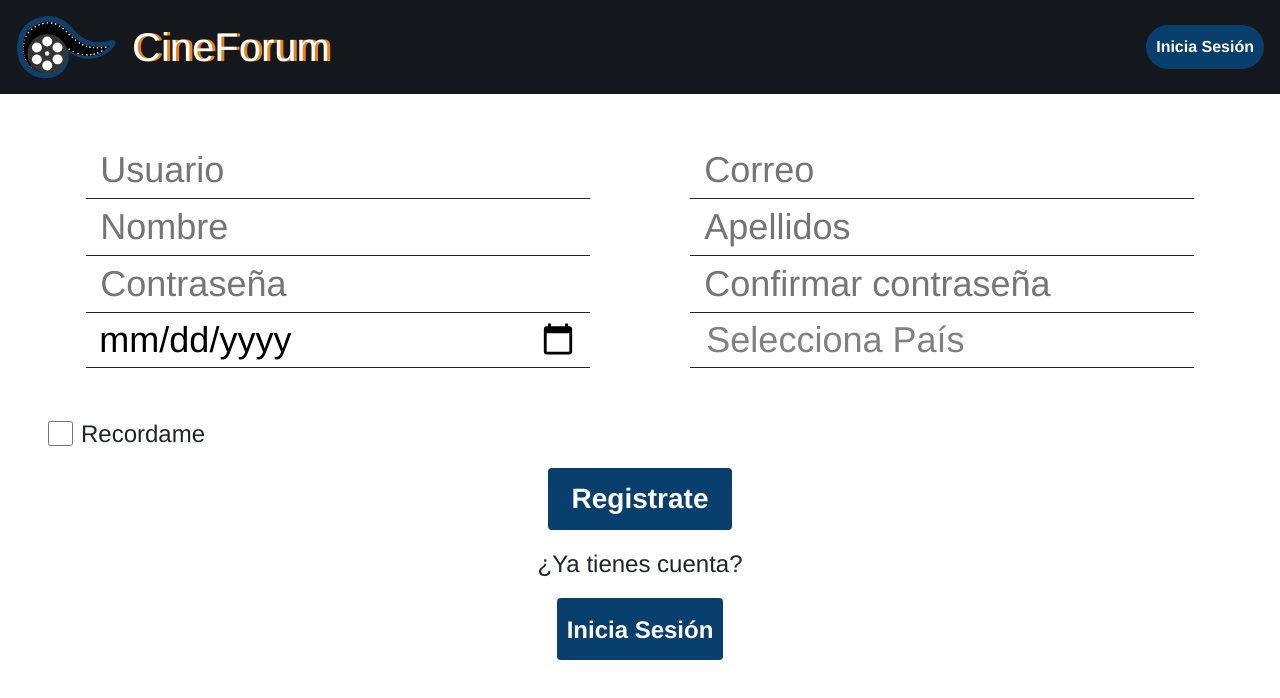
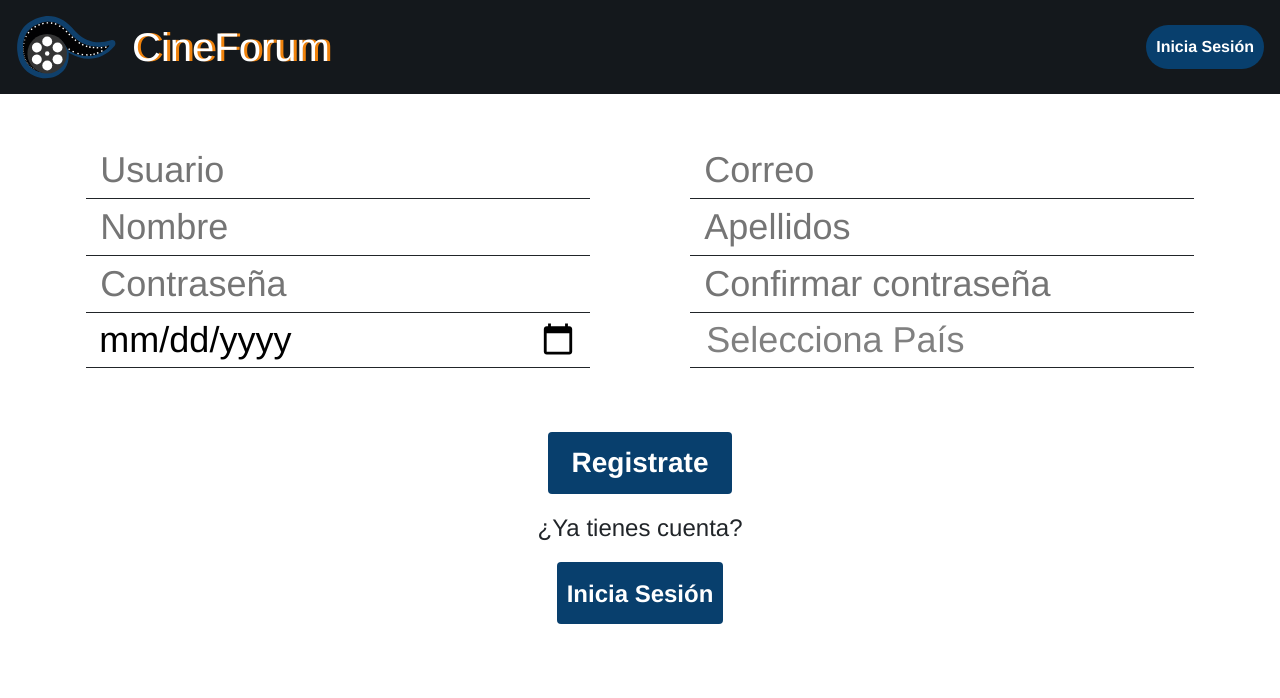
Before and after one commit to FC-CineForum/front-end, a Vue app: page /register in a window 1280 px wide. Shown: the top 698 px of the page. Built offline with nearby package versions, Linux system fonts and the light colour scheme.

Commit message:
:sparkles: Register petition

```diff
--- a/src/views/Register.vue
+++ b/src/views/Register.vue
@@ -4,7 +4,7 @@
       <div
         class="col-md-5 d-flex flex-row align-items-center border-bottom border-dark"
       >
-        <CustomInput v-model:value="userName" placeholder="Usuario" />
+        <CustomInput v-model:value="username" placeholder="Usuario" />
       </div>
       <div
         class="col-md-5 d-flex flex-row align-items-center border-bottom border-dark"
@@ -49,10 +49,6 @@
       </div>
     </div>
   </div>
-  <div class="d-flex flex-row align-items-center ms-5">
-    <input type="checkbox" class="me-2" v-model="remember" />
-    <p>Recordame</p>
-  </div>
   <div
     class="d-flex flex-column justify-content-center align-items-center mt-3"
   >
@@ -69,16 +65,15 @@
 <script setup>
 import { ref, computed } from "vue";
 import { useRouter } from "vue-router";
-import { useAuthStore } from "@/stores/auth.js";
+import authServices from "@/services/auth.js";
 import CountrySelector from "@/components/forms/CountrySelector.vue";
 import CustomInput from "@/components/forms/Input.vue";
 import CustomButton from "@/components/forms/Button.vue";
+import auth from "../services/auth";
 
 const router = useRouter();
 
-const auth = useAuthStore();
-
-const userName = ref("");
+const username = ref("");
 
 const name = ref("");
 
@@ -90,15 +85,13 @@ const password = ref("");
 
 const passwordConfirm = ref("");
 
-const remember = ref(false);
-
 const birthDate = ref("");
 
 const country = ref("");
 
 const user = computed(() => {
   return {
-    userName,
+    username,
     name,
     lastName,
     email,
@@ -112,7 +105,9 @@ const user = computed(() => {
 
 const signUser = async () => {
   try {
+    authServices.register(user);
     router.push("/");
+    alert("Debes validar tu correo electrónico");
   } catch (err) {
     alert(err);
   }
```
